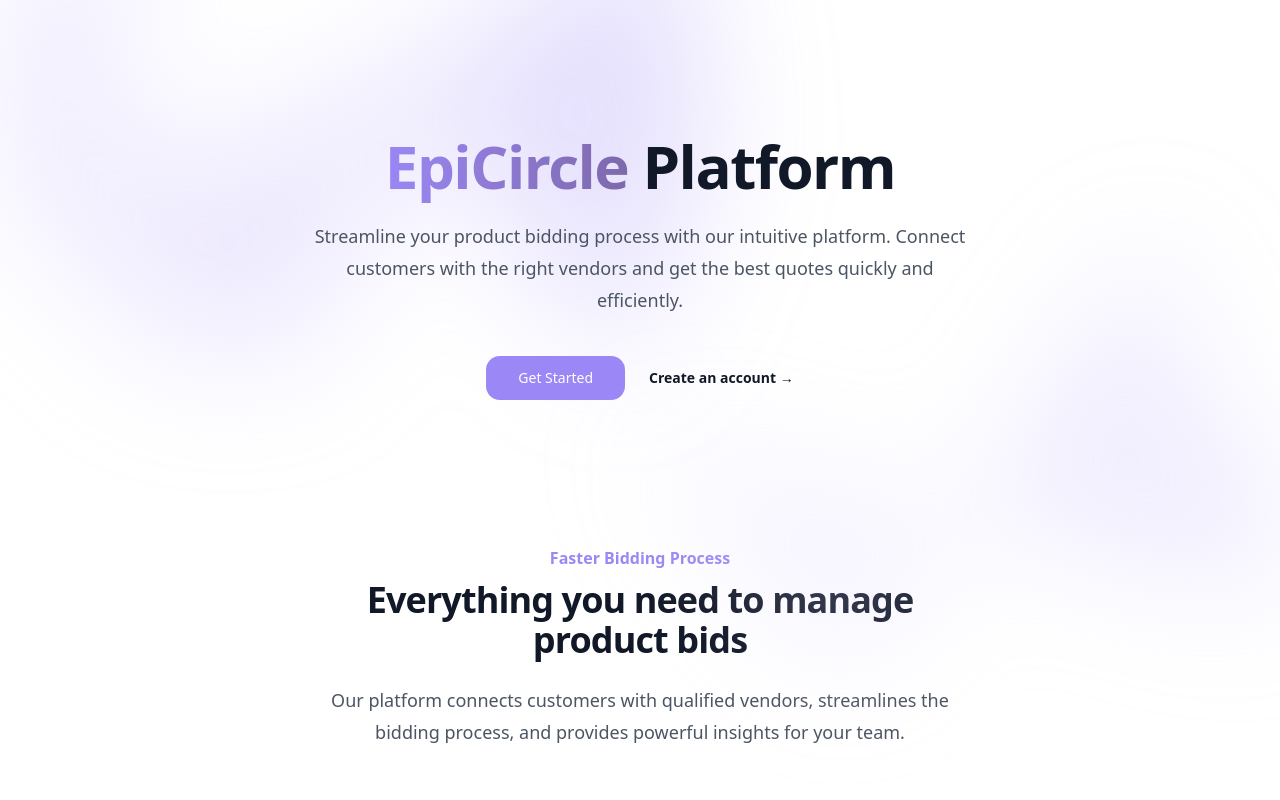
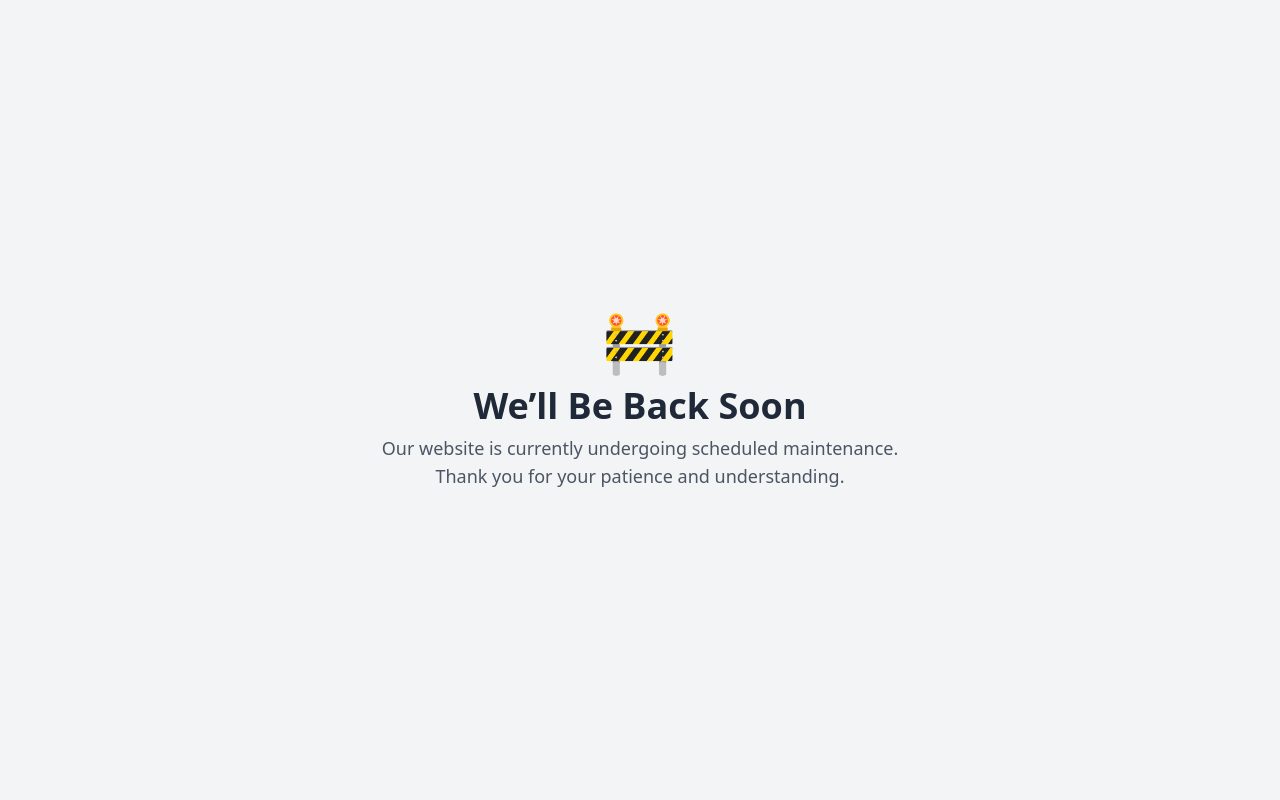
Before and after one commit to Kalp0507/EpiCircle, a React (Vite) app: page / in a window 1280 px wide. Shown: the top 800 px of the page. Built offline with nearby package versions, Linux system fonts and the light colour scheme.

Commit message:
maintenance route

```diff
--- a/src/App.tsx
+++ b/src/App.tsx
@@ -17,8 +17,26 @@ import AuthGuard from "./components/layout/AuthGuard";
 import QuotesPage from "./pages/Quotes";
 
 const queryClient = new QueryClient();
+const SITE_DISABLED = true;
 
-const App = () => (
+const App = () => {
+  if (SITE_DISABLED) {
+    return (
+      <div className="flex items-center justify-center min-h-screen bg-gray-100 px-4">
+        <div className="text-center max-w-xl">
+          <div className="text-6xl mb-4">🚧</div>
+          <h1 className="text-4xl font-bold text-gray-800 mb-2">We’ll Be Back Soon</h1>
+          <p className="text-gray-600 text-lg">
+            Our website is currently undergoing scheduled maintenance.
+            <br />
+            Thank you for your patience and understanding.
+          </p>
+        </div>
+      </div>
+    );
+  }
+
+  return (
     <QueryClientProvider client={queryClient}>
       <AuthProvider>
         <Toaster />
@@ -59,6 +77,7 @@ const App = () => (
         </BrowserRouter>
       </AuthProvider>
     </QueryClientProvider>
-);
+  )
+};
 
 export default App;
```
Lines whose indentation alone changed are shown as unchanged.
